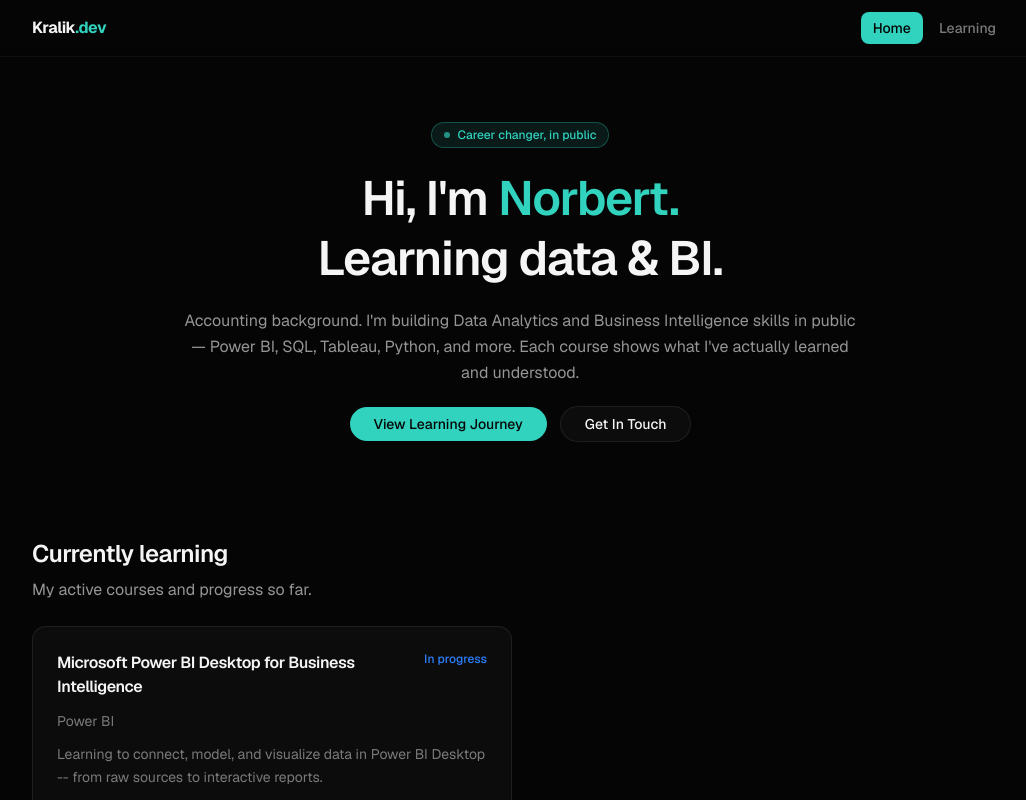
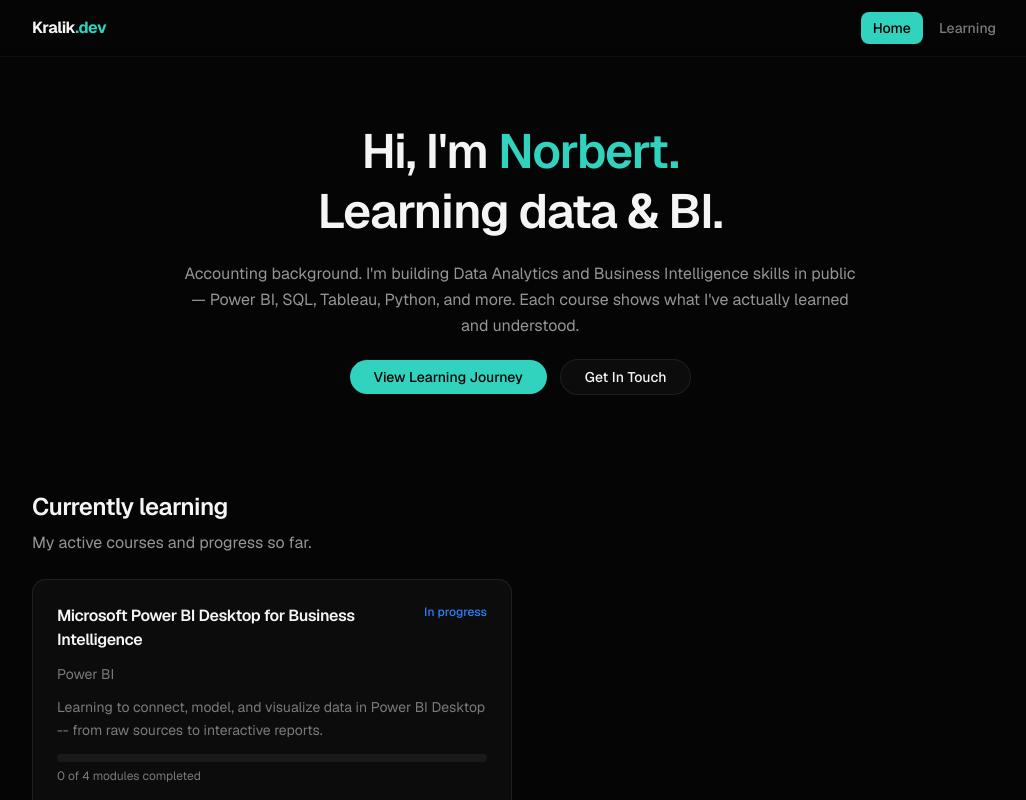
Before and after one commit to kraliken/kraliknorbert, a Next.js app: page / in a window 1280 px wide. Shown: the top 800 px of the page, without its empty margins (120-1146 px from the left). Built offline with nearby package versions, Linux system fonts and the light colour scheme.

Commit message:
fix: update Power BI course link and remove career-changer badge from hero

```diff
--- a/app/page.tsx
+++ b/app/page.tsx
@@ -13,11 +13,6 @@ export default async function HomePage() {
       {/* Hero */}
       <section className="text-center space-y-6">
         <FadeIn delay={0.6} className="space-y-5">
-          <div className="inline-flex items-center gap-2 rounded-full border border-primary/30 bg-primary/10 px-3 py-1 text-xs font-medium text-primary">
-            <span className="h-1.5 w-1.5 rounded-full bg-primary animate-pulse" />
-            Career changer, in public
-          </div>
-
           <h1 className="text-4xl font-semibold tracking-tight leading-tight sm:text-5xl mx-auto max-w-2xl">
             Hi, I&apos;m{" "}
             <span className="text-primary">Norbert.</span>
--- a/content/learning/power-bi-desktop-for-business-intelligence.md
+++ b/content/learning/power-bi-desktop-for-business-intelligence.md
@@ -3,7 +3,7 @@ title: "Microsoft Power BI Desktop for Business Intelligence"
 description: "Learning to connect, model, and visualize data in Power BI Desktop -- from raw sources to interactive reports."
 slug: "power-bi-desktop-for-business-intelligence"
 provider: "Udemy (Maven Analytics)"
-courseUrl: "https://www.udemy.com/course/microsoft-power-bi-desktop-for-business-intelligence/"
+courseUrl: "https://www.udemy.com/course/microsoft-power-bi-up-running-with-power-bi-desktop"
 category: "Power BI"
 tags: ["Power BI", "DAX", "Data Modeling", "Data Visualization"]
 status: "in-progress"
```
